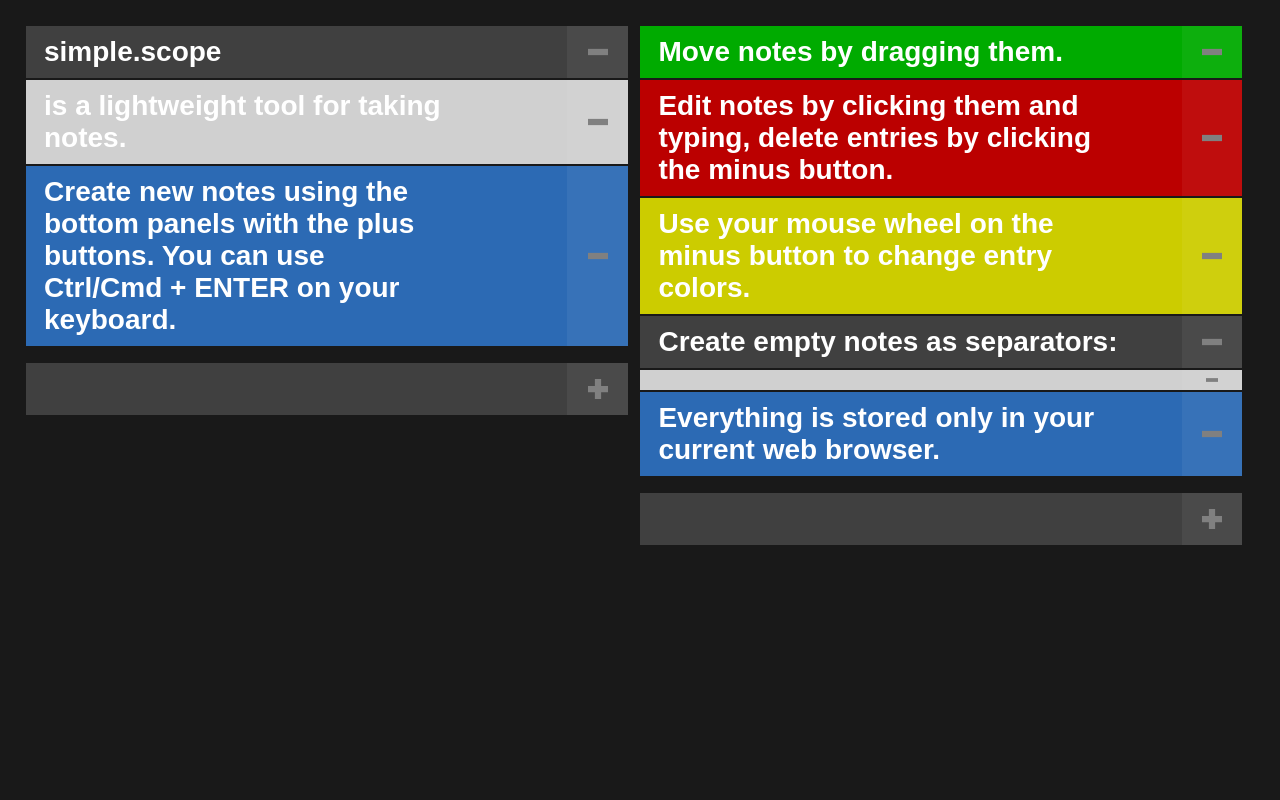
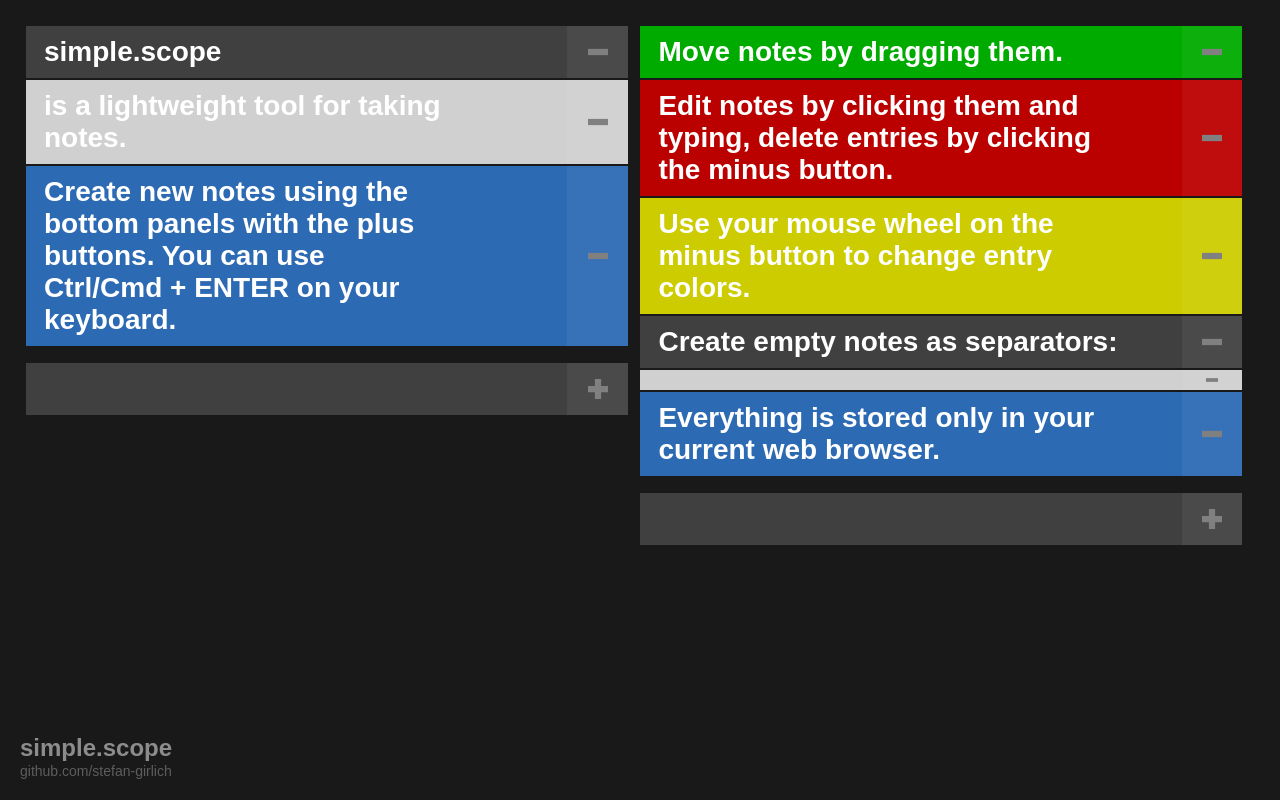
Before and after one commit to stefan-girlich/simple.scope, a plain HTML site: page app/index.htm in a window 1280 px wide. Drawn offline with Linux system fonts and the light colour scheme.

Commit message:
add logo

```diff
--- a/app/index.htm
+++ b/app/index.htm
@@ -20,5 +20,11 @@
 
 <body>
 
+	<div id="logo">
+		<span>simple.scope</span>
+		<br />
+		<a href="https://github.com/stefan-girlich" target="_blank">github.com/stefan-girlich</a>
+	</div>
+
 </body>
 </html>
--- a/app/main.css
+++ b/app/main.css
@@ -23,8 +23,36 @@
 	background: #191919;
 	width: 100%;
 	height: 100%;
-overflow-x: hidden;
+	overflow-x: hidden;
 }
+
+
+#logo {
+	position: absolute;
+	left: 20px;
+	bottom: 20px;
+	opacity: 0.5;
+	z-index: 0;
+	-webkit-transition: opacity 0.5s ease-out;
+}
+
+#logo:HOVER {
+	opacity: 1;
+}
+
+#logo span {
+	color: white;
+	font-size: 24px;
+	font-family: sans-serif;
+	font-weight: bold;
+}
+#logo a {
+	color: #a0a0a0;
+	font-size: 14px;
+	font-family: sans-serif;
+	text-decoration: none;
+}
+
 
 #content {
 	padding: 2%;
```
Also changed, not shown: app/README.md.
